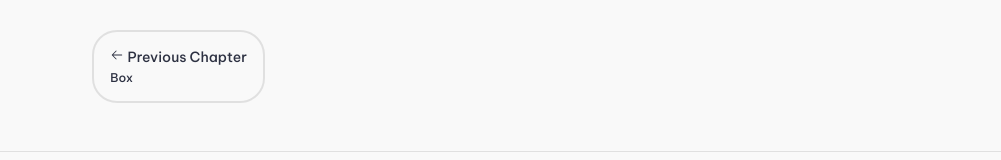
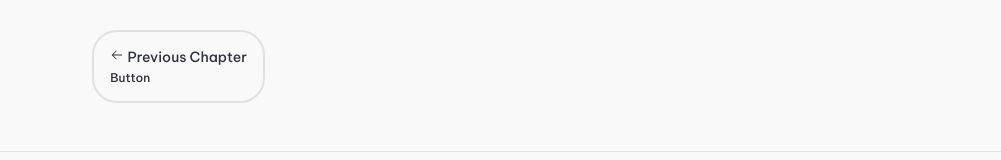
Before and after one commit to forumify/forumify-docs, a Next.js app: page /guides/framework/components/card in a window 1280 px wide. Shown: the part 1014-1174 px from the top of the page, without its empty margins (257-1258 px from the left). Built offline with nearby package versions, Linux system fonts and the light colour scheme.

Commit message:
add button docs skeleton

```diff
--- a/src/app/guides/framework/components/box/page.mdx
+++ b/src/app/guides/framework/components/box/page.mdx
@@ -38,5 +38,5 @@ We recommend structuring a box like below
 </table>
 
 <GuideNavigator
-    next={{ href: '/guides/framework/components/card', label: 'Card' }}
+    next={{ href: '/guides/framework/components/button', label: 'Button' }}
 />
--- a/src/app/guides/framework/components/card/page.mdx
+++ b/src/app/guides/framework/components/card/page.mdx
@@ -58,5 +58,5 @@ We recommend structuring a card like below
 </table>
 
 <GuideNavigator
-    previous={{ href: '/guides/framework/components/box', label: 'Box' }}
+    previous={{ href: '/guides/framework/components/button', label: 'Button' }}
 />
--- a/src/app/navigation.json
+++ b/src/app/navigation.json
@@ -70,6 +70,11 @@
                 "type": "route",
                 "path": "box",
                 "label": "Box"
+              },
+              {
+                "type": "route",
+                "path": "button",
+                "label": "Button"
               },
               {
                 "type": "route",
```
Also changed, not shown: src/app/guides/framework/components/button/page.mdx (added, +9 -0 lines).
